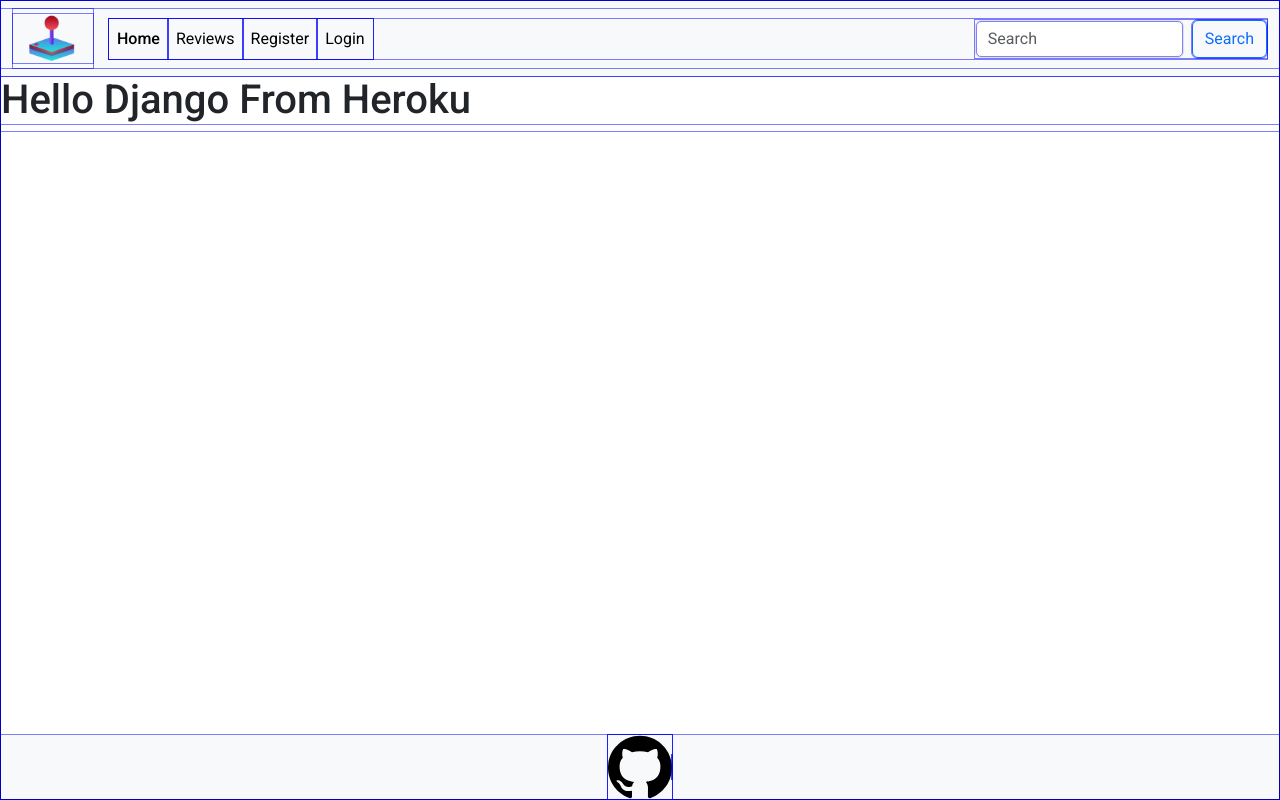
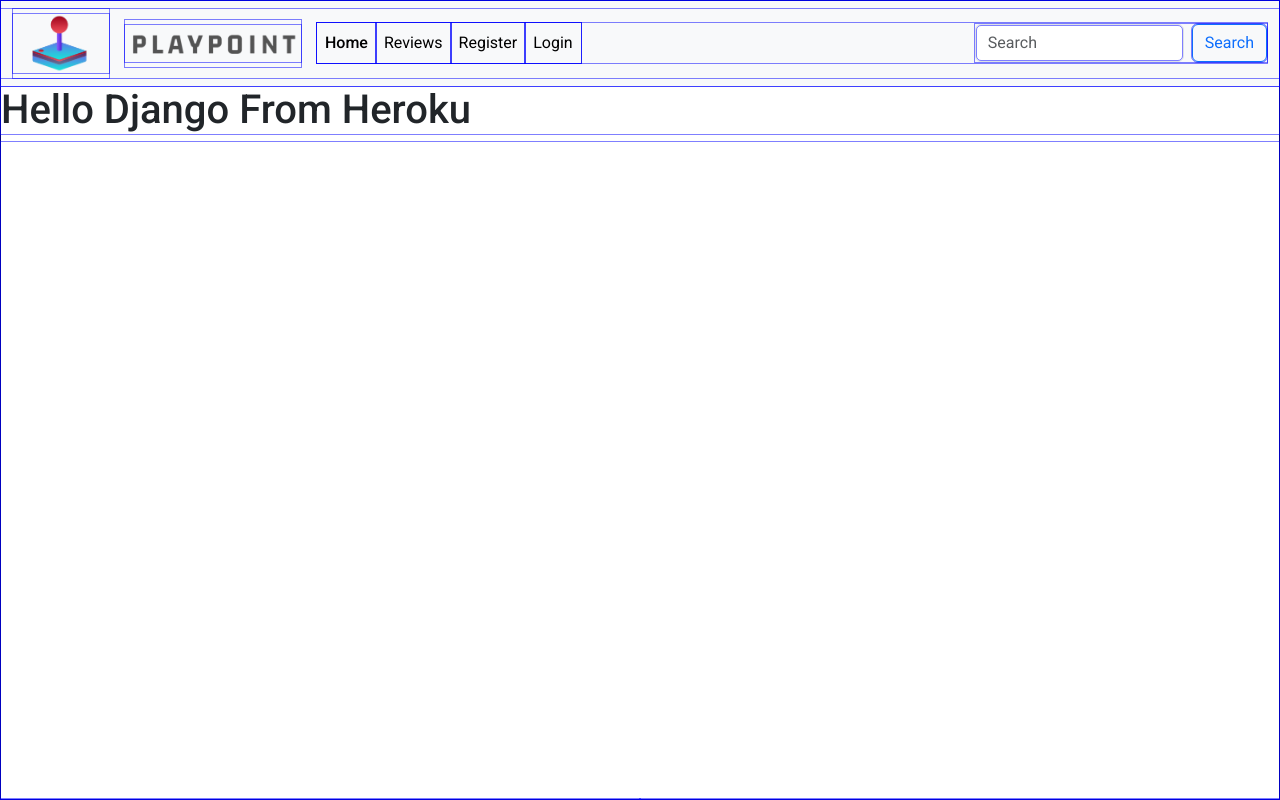
Before and after one commit to Yazhmd/PlayPoint-Django-blog-Project-, a Django app: page / in a window 1280 px wide. Run offline with Django 4.2, Linux system fonts and the light colour scheme; some libraries are stand-ins or nearby versions.

Commit message:
Add: website logo and title @

```diff
--- a/static/css/style.css
+++ b/static/css/style.css
@@ -40,6 +40,32 @@
     box-shadow: var(--small-box-shadow);
 
 }
+
+
+/* Playpoint Icon */
+img.logo {
+
+    width: 6rem;
+
+
+}
+
+img.logo-title {
+
+    width: 11rem;
+
+}
+
+
+
+.active {
+
+    border-bottom: 2px solid var(--blue);
+
+    font-weight: 500;
+
+}
+
 
 
 
@@ -89,29 +115,15 @@
 
 .social-icons {
 
-    height: 0.1rem;
-    width: auto;
-    margin: 1rem;
+    width: 1rem;
+
+    height: auto;
 
 }
 
 
-img.logo {
 
-    width: 5rem;
-
-
-}
-
-.active {
-
-    border-bottom: 2px solid var(--blue);
-
-    font-weight: 500;
-
-}
-
-/* Form */
+/* Sign in/up Form */
 
 .form {
 
--- a/templates/includes/footer.html
+++ b/templates/includes/footer.html
@@ -5,19 +5,19 @@
     <!-- Social media icons -->
 
 
-    <a href="" target="_blank" rel="noopener" aria-label="Github - Opens in new tab">
-        <img src="{% static '/icons/github-icon.svg' %}" alt="Github Icon" class="social-icon" />
+    <!-- <a href="" target="_blank" rel="noopener" aria-label="Github - Opens in new tab">
+        <img src="{% static 'icons/github-icon.webp' %}" alt="Github Icon" class="social-icon" />
     </a>
 
 
-    <a href="" target="_blank" rel="noopener" aria-label="Github - Opens in new tab">
-        <img src="{% static '/icons/linkedin-app-icon.svg' %}" alt="LinkedIn Icon" class="social-icon" />
+    <a href="" target="_blank" rel="noopener" aria-label="LinkedIn - Opens in new tab">
+        <img src="{% static 'icons/linkedin-app-icon.webp' %}" alt="LinkedIn Icon" class="social-icon" />
     </a>
 
 
-    <a href="" target="_blank" rel="noopener" aria-label="Github - Opens in new tab">
-        <img src="{% static '/icons/youtube-square-color-icon.svg' %}" alt="YouTube Icon" class="social-icon" />
-    </a>
+    <a href="" target="_blank" rel="noopener" aria-label="YouTube - Opens in new tab">
+        <img src="{% static 'icons/youtube-color-icon.webp' %}" alt="YouTube Icon" class="social-icon" />
+    </a> -->
 
 
 
--- a/templates/includes/header.html
+++ b/templates/includes/header.html
@@ -9,9 +9,21 @@
     <div class="container-fluid">
 
       <!-- Logo -->
+
+      <!-- <a class="navbar-brand" href="{% url 'home' %}"><img
+          src="{% static 'images/Playpoint_logo-removebg-preview.png' %}" alt=" Playpoint joystick Logo"
+          class="logo"></a> -->
+
+
       <a class="navbar-brand" href="{% url 'home' %}"><img
           src="{% static 'images/Playpoint_logo_icon-removebg-preview.png' %}" alt=" Playpoint joystick Logo"
           class="logo"></a>
+
+
+      <a class="navbar-brand" href="{% url 'home' %}"><img
+          src="{% static 'images/Playpoint_logo_title-removebg-preview.png' %}" alt=" Playpoint Title"
+          class="logo-title"></a>
+
 
       <button class="navbar-toggler" type="button" data-bs-toggle="collapse" data-bs-target="#navbarSupportedContent"
         aria-controls="navbarSupportedContent" aria-expanded="false" aria-label="Toggle navigation">
```
